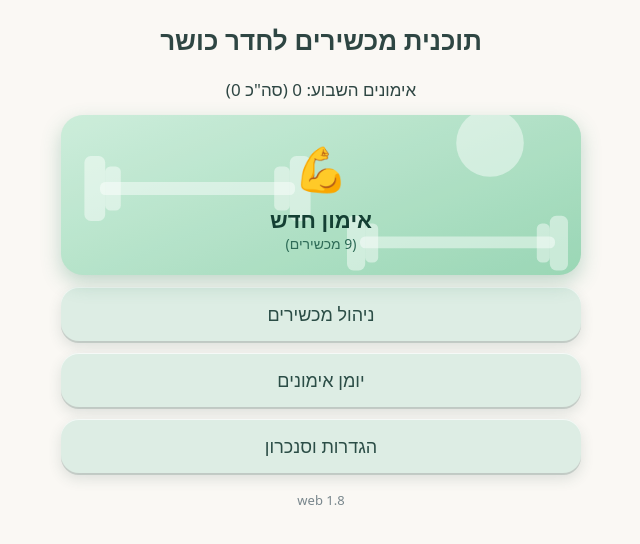
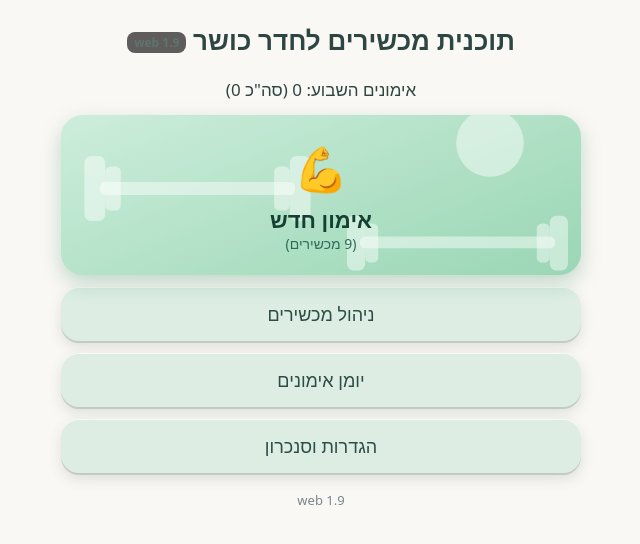
Before and after one commit to miromiro1515/gym-trainer-web, a plain HTML site: page index.html in a window 1280 px wide. Shown: the whole page, without its empty margins (319-959 px from the left). Drawn offline with Linux system fonts and the light colour scheme.

Commit message:
Update index.html

```diff
--- a/index.html
+++ b/index.html
@@ -75,7 +75,7 @@ h1.c{text-align:center}
 <div id="app"><h1>תוכנית מכשירים לחדר כושר חינם</h1><p>אפליקציה חינמית לרישום אימונים וניהול תוכנית אימונים בחדר כושר. מוסיפים מכשירים עם תמונה, קובעים סטים ומשקלים, מסמנים תרגילים שבוצעו ועוקבים אחרי יומן האימונים והגרף השבועי.</p><noscript><p>האפליקציה דורשת הפעלת JavaScript.</p></noscript></div>
 <script>
 "use strict";
-const VERSION="web 1.8";
+const VERSION="web 1.9";
 const BADGE="https://visitor-badge.laobi.icu/badge?page_id=miromiro1515.gym-trainer-web&left_text=%D7%91%D7%99%D7%A7%D7%95%D7%A8%D7%99%D7%9D";
 // visit counter: one count per browser, no personal data, refresh does not count again
 try{if(!localStorage.getItem("gym.counted")){const c=new Image();c.onload=()=>{try{localStorage.setItem("gym.counted","1")}catch(e){}};c.src=BADGE}}catch(e){}
@@ -215,7 +215,7 @@ function sync(){return `<div class="sync" id="syncline">${esc(syncState)}</div>`
 
 function showHome(){
   const act=workout.active;
-  let h=`<h1 class="c">תוכנית מכשירים לחדר כושר</h1><div style="margin-bottom:14px;text-align:center">אימונים השבוע: ${thisWeek()} (סה"כ ${log.length})</div>`;
+  let h=`<h1 class="c">תוכנית מכשירים לחדר כושר <span style="font-size:12px;font-weight:600;opacity:.75;direction:ltr;display:inline-block;background:#2a2a2a;border-radius:8px;padding:2px 7px;vertical-align:middle">${VERSION}</span></h1><div style="margin-bottom:14px;text-align:center">אימונים השבוע: ${thisWeek()} (סה"כ ${log.length})</div>`;
   if(act)h+=`<button class="btn resume" id="resume">↩ חזרה לאימון הפעיל · ${doneCount()} מתוך ${machines.length} הושלמו</button>`;
   h+=`<div class="tile" id="new"><div class="ic">💪</div><div class="t">אימון חדש</div><div class="s">(${machines.length} מכשירים)</div></div>
   <button class="btn" id="b1">ניהול מכשירים</button><button class="btn" id="b2">יומן אימונים</button>
```
